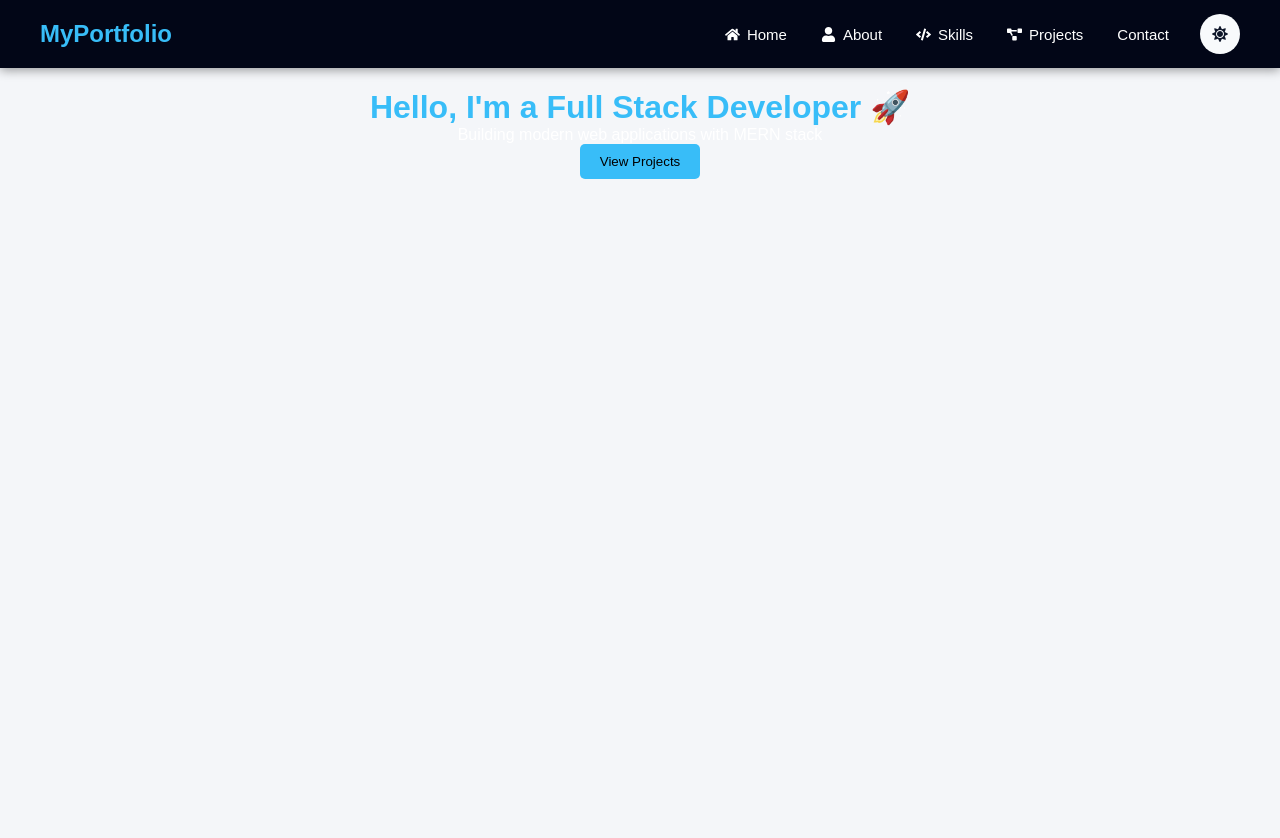
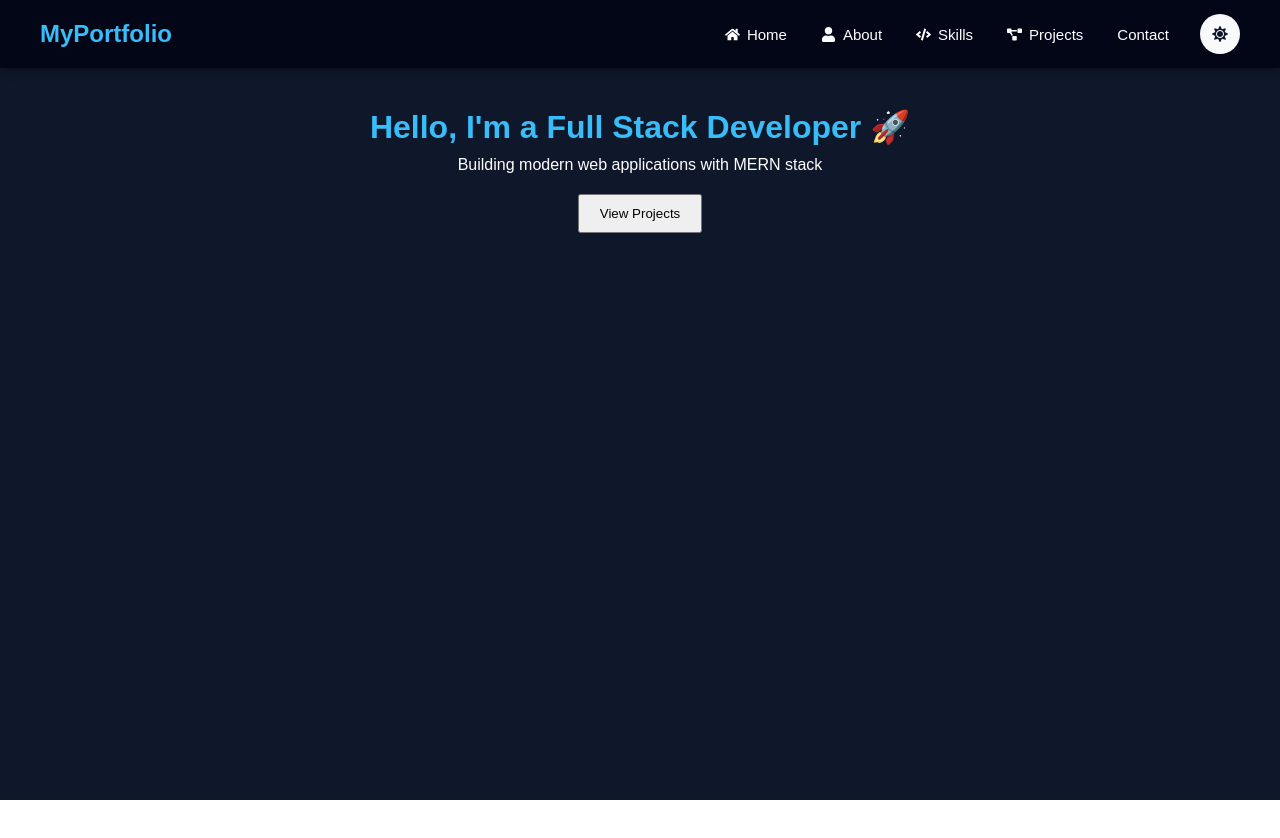
Before and after one commit to Fatimatuzzohramgadwal/personalportfolio, a React (Vite) app in the folder client/: page / in a window 1280 px wide. Shown: the top 838 px of the page. After the commit the page ends 800 px from the top, so only its background shows below. Built offline with nearby package versions, Linux system fonts and the light colour scheme.

Commit message:
serve frontend from backend

```diff
--- a/client/package.json
+++ b/client/package.json
@@ -14,7 +14,7 @@
     "react": "^19.2.8",
     "react-dom": "^19.2.8",
     "react-icons": "^5.7.0",
-    "react-router-dom": "^7.11.0",
+    "react-router-dom": "^7.18.2",
     "react-toastify": "^11.1.0",
     "recharts": "^3.10.1"
   },
--- a/client/src/pages/Home.jsx
+++ b/client/src/pages/Home.jsx
@@ -2,15 +2,15 @@ import { Link } from "react-router-dom";
 
 function Home() {
   return (
-    <div className="container home-page">
+    <div style={{ padding: "40px", textAlign: "center" }}>
       <h1>Hello, I'm a Full Stack Developer 🚀</h1>
 
-      <p>
+      <p style={{ marginTop: "10px" }}>
         Building modern web applications with MERN stack
       </p>
 
       <Link to="/projects">
-        <button className="btn">
+        <button style={{ marginTop: "20px", padding: "10px 20px" }}>
           View Projects
         </button>
       </Link>
```
Also changed, not shown: 1 other file (tests, documents, lock files or other folders).
